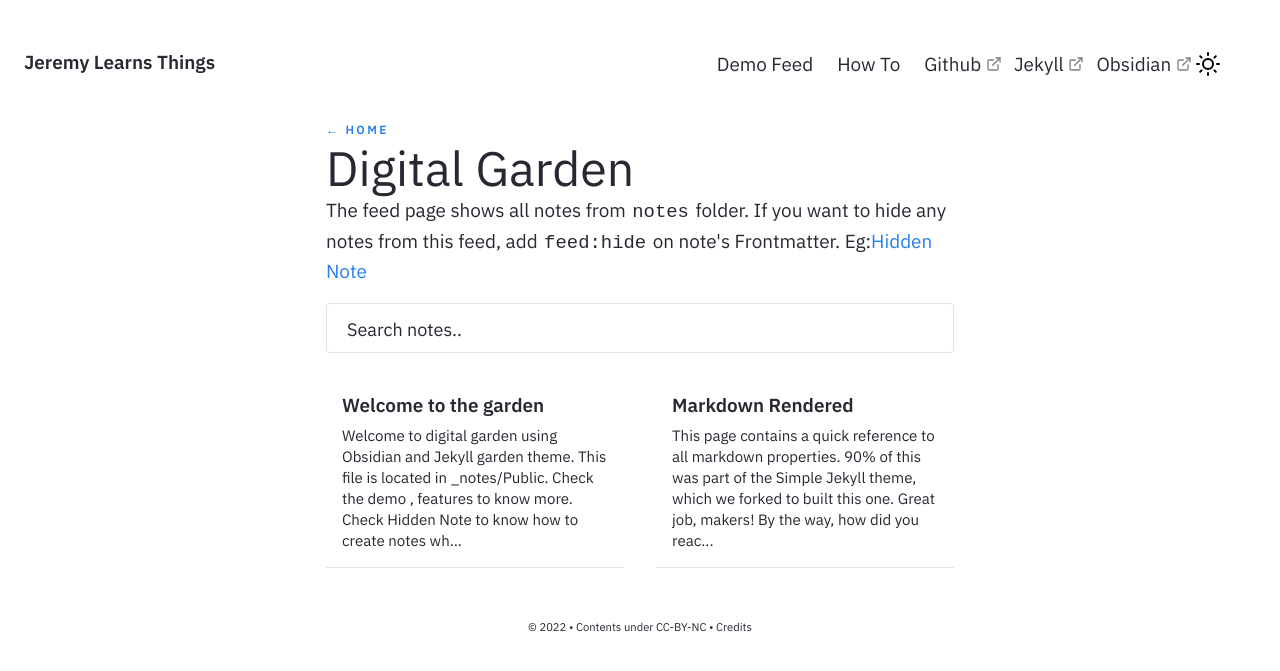
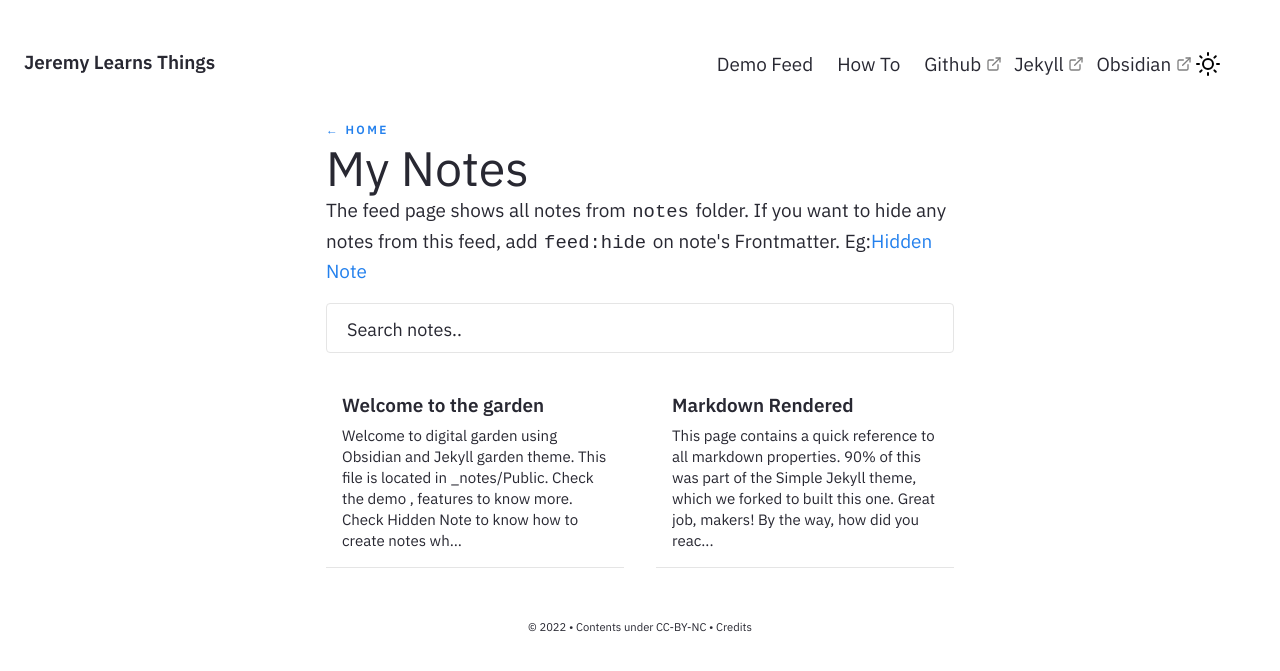
Before and after one commit to jeremycsaunders/jeremycsaunders.github.io, a Jekyll site: the page built from pages/notes.md, in a window 1280 px wide. Shown: the top 671 px of the page. Built offline with Jekyll 4.4.1, drawn with Linux system fonts in a browser that asks for light colours.

Commit message:
Linked Vault

```diff
--- a/pages/notes.md
+++ b/pages/notes.md
@@ -2,7 +2,7 @@
 layout: Post
 permalink: /notes
 feedformat: card
-title: Digital Garden
+title: My Notes
 ---
 
 The feed page shows all notes from `notes` folder. If you want to hide any notes from this feed, add `feed:hide` on note's Frontmatter. Eg:[[Hidden Note]]
```
